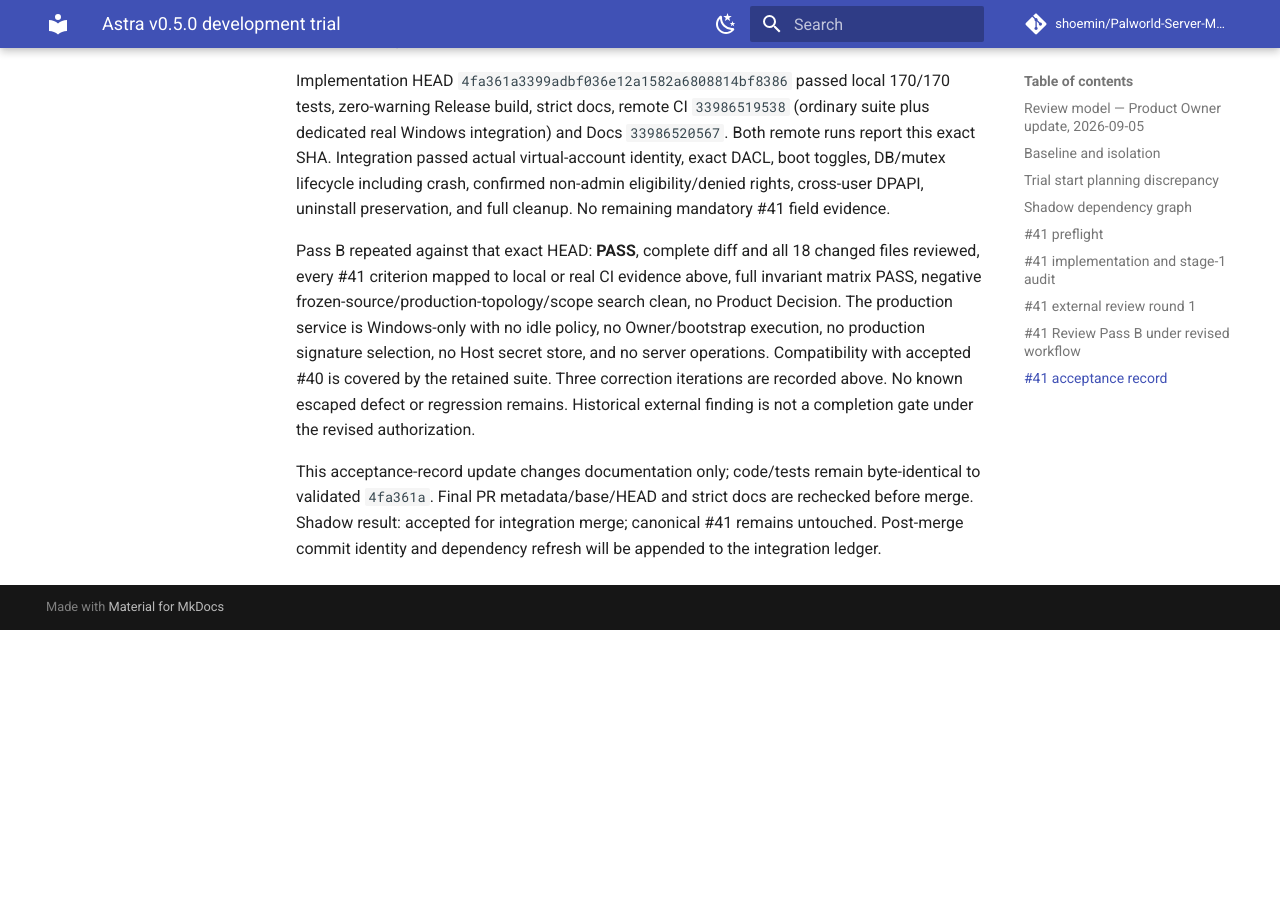
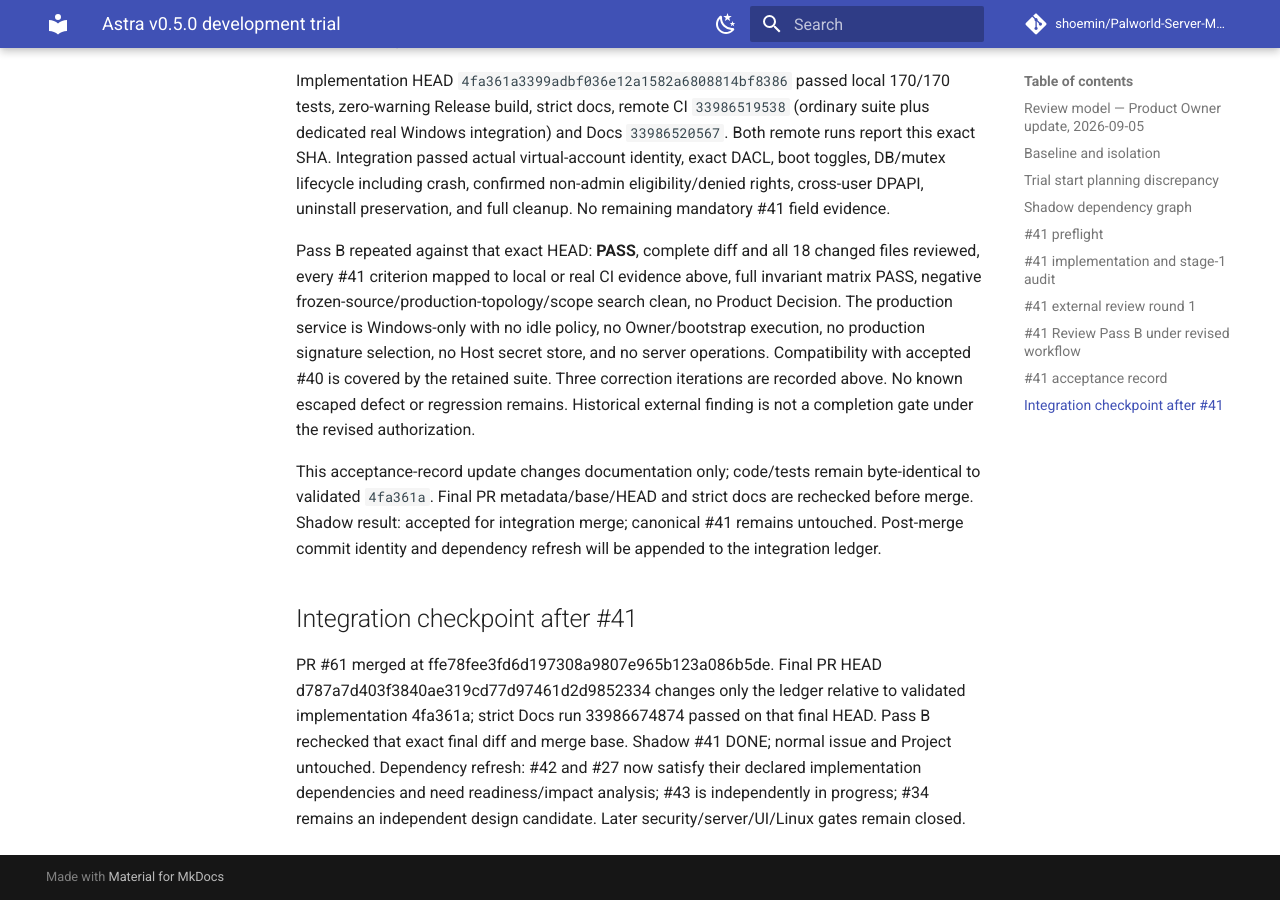
Before and after one commit to shoemin/Palworld-Server-Manager, an MkDocs documentation site: the page built from docs/experiments/astra-v0.5.0-trial.md, in a window 1280 px wide and 900 px high, scrolled down 8225 px. Built offline with MkDocs 1.6.1 and Material for MkDocs 9.7.7, drawn with Linux system fonts in a browser that asks for light colours; comment, search, counter and statistics services are not loaded; before the commit the page ends 8855 px from its top, so only the background shows below that; some of the changed text lies outside the part shown.

Commit message:
docs: advance shadow ledger after accepted Windows platform slice

```diff
--- a/docs/experiments/astra-v0.5.0-trial.md
+++ b/docs/experiments/astra-v0.5.0-trial.md
@@ -30,7 +30,7 @@ Accepted baseline inputs: #17, #19, #33, #39, #40. Existing acceptance is inheri
 
 | Items | Dependencies beyond accepted baseline | Initial shadow state |
 |---|---|---|
-| #41 Windows platform | None; Product Owner confirmed current issue body | SHADOW READY |
+| #41 Windows platform | Complete in experiment; PR #61 | SHADOW DONE |
 | #34 Design system/shell | None; readiness audit needed | NOT REACHED |
 | #43 Protocol/contracts | None; readiness audit needed | NOT REACHED |
 | #35, #36, #37 Design surfaces | #34 | NOT REACHED |
@@ -143,3 +143,10 @@ Implementation HEAD `4fa361a3399adbf036e12a1582a6808814bf8386` passed local 170/
 Pass B repeated against that exact HEAD: **PASS**, complete diff and all 18 changed files reviewed, every #41 criterion mapped to local or real CI evidence above, full invariant matrix PASS, negative frozen-source/production-topology/scope search clean, no Product Decision. The production service is Windows-only with no idle policy, no Owner/bootstrap execution, no production signature selection, no Host secret store, and no server operations. Compatibility with accepted #40 is covered by the retained suite. Three correction iterations are recorded above. No known escaped defect or regression remains. Historical external finding is not a completion gate under the revised authorization.
 
 This acceptance-record update changes documentation only; code/tests remain byte-identical to validated `4fa361a`. Final PR metadata/base/HEAD and strict docs are rechecked before merge. Shadow result: accepted for integration merge; canonical #41 remains untouched. Post-merge commit identity and dependency refresh will be appended to the integration ledger.
+
+
+
+
+## Integration checkpoint after #41
+
+PR #61 merged at ffe78fee3fd6d197308a9807e965b123a086b5de. Final PR HEAD d787a7d403f3840ae319cd77d97461d2d9852334 changes only the ledger relative to validated implementation 4fa361a; strict Docs run 33986674874 passed on that final HEAD. Pass B rechecked that exact final diff and merge base. Shadow #41 DONE; normal issue and Project untouched. Dependency refresh: #42 and #27 now satisfy their declared implementation dependencies and need readiness/impact analysis; #43 is independently in progress; #34 remains an independent design candidate. Later security/server/UI/Linux gates remain closed.
```
